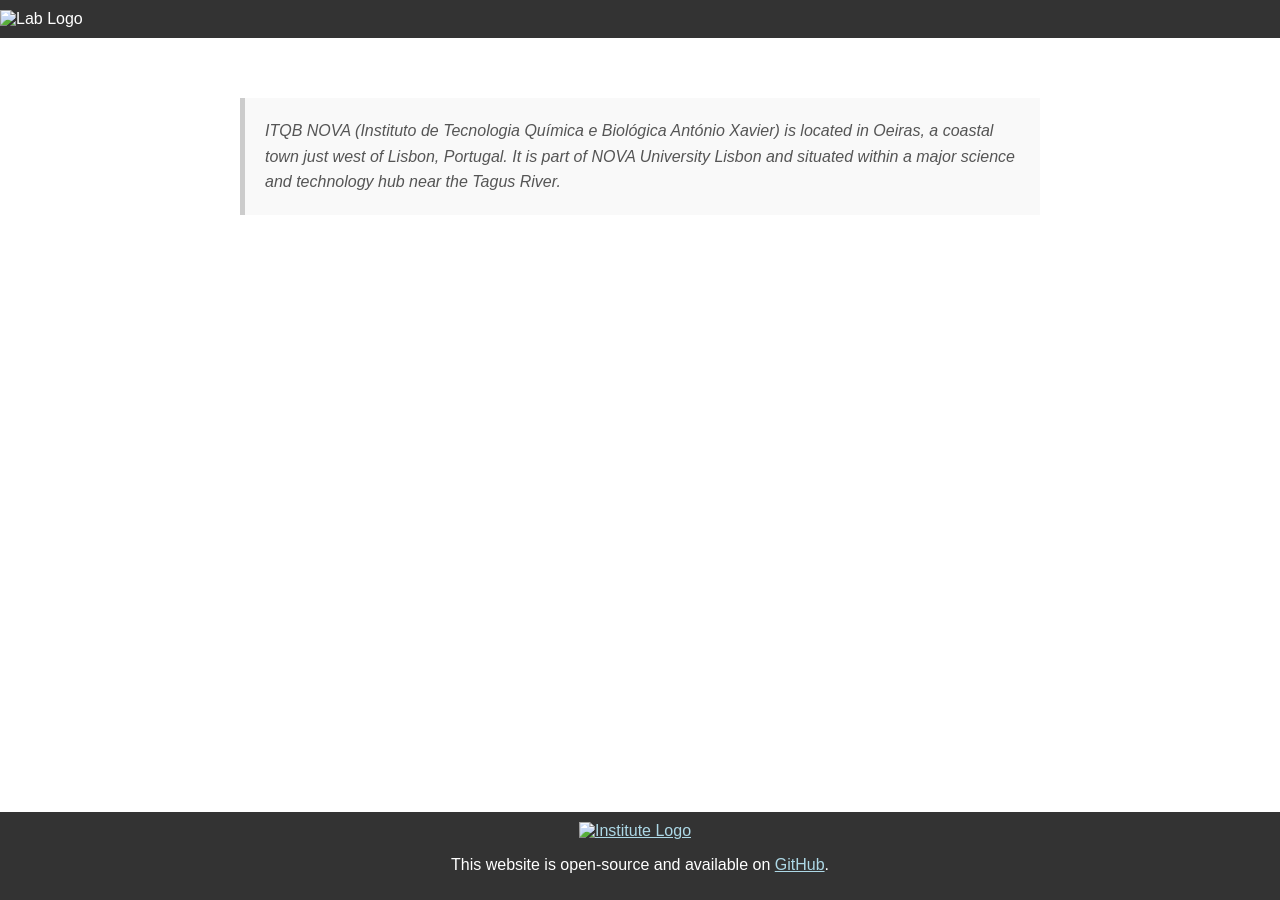
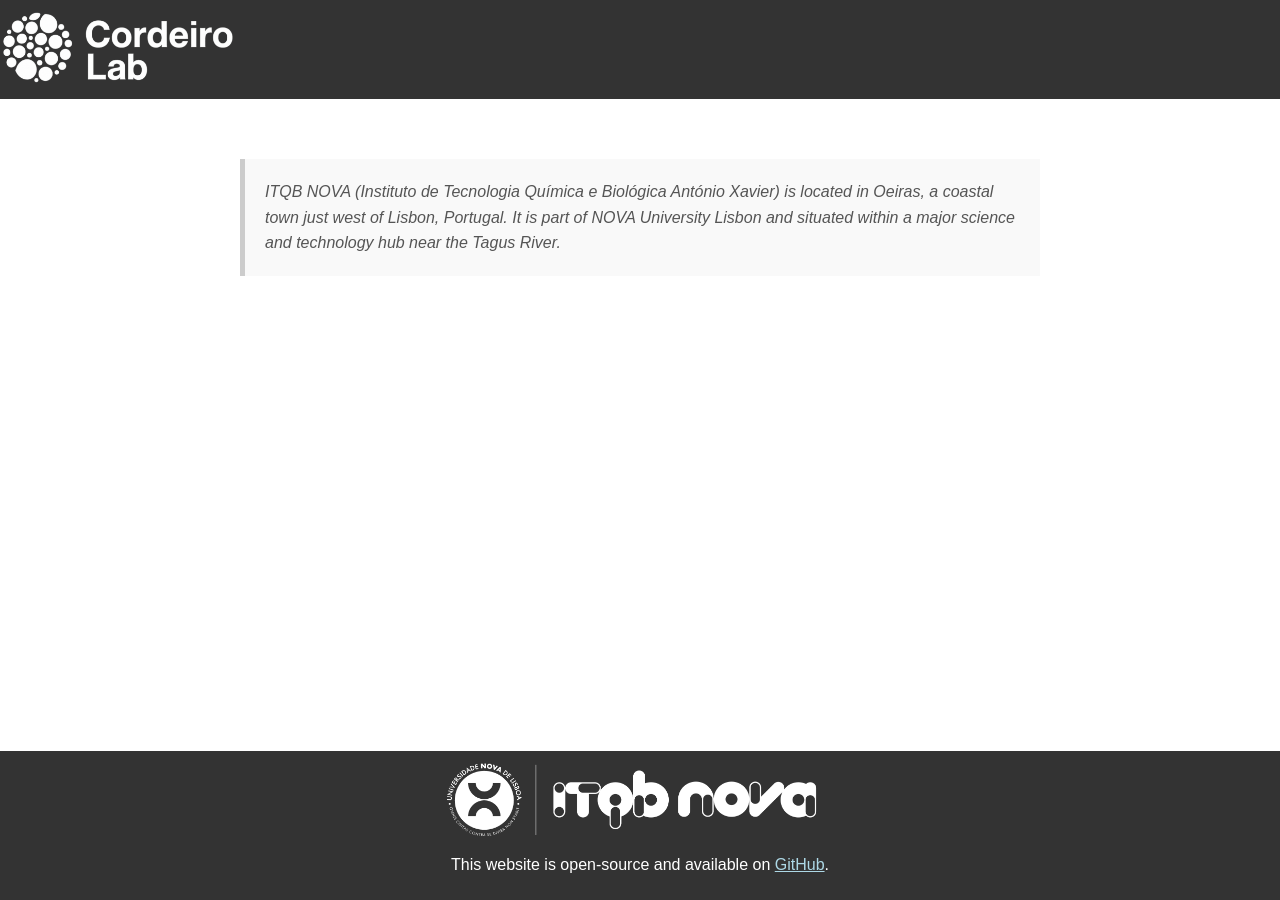
Before and after one commit to CordeiroLab/CordeiroLab.github.io, a Jekyll site: the page built from content/location.md, in a window 1280 px wide. Built offline with Jekyll 4.4.1, drawn with Linux system fonts in a browser that asks for light colours; our own code applies the rules of GitHub Pages for plain Markdown files.

Commit message:
Update default.html

```diff
--- a/_layouts/default.html
+++ b/_layouts/default.html
@@ -10,7 +10,7 @@
 </head>
 <body>
     <header>
-        <img src="/assets/images/Lab_Logo_2.png" alt="Lab Logo" class="logo">
+        <img src="/assets/logos/Lab_Logo_2.png" alt="Lab Logo" class="logo">
     </header>
 
 <main id="container">
@@ -19,7 +19,7 @@
 
     <footer>
       <a href="https://www.itqb.unl.pt" target="_blank">
-        <img src="/assets/itqb_logo2.png" alt="Institute Logo" class="logo"; height: auto>
+        <img src="/assets/logos/itqb_logo2.png" alt="Institute Logo" class="logo"; height: auto>
       </a>
         <p>This website is open-source and available on <a href="https://github.com/CordeiroLab/CordeiroLab.github.io" target="_blank">GitHub</a>.</p>
     </footer>
```
